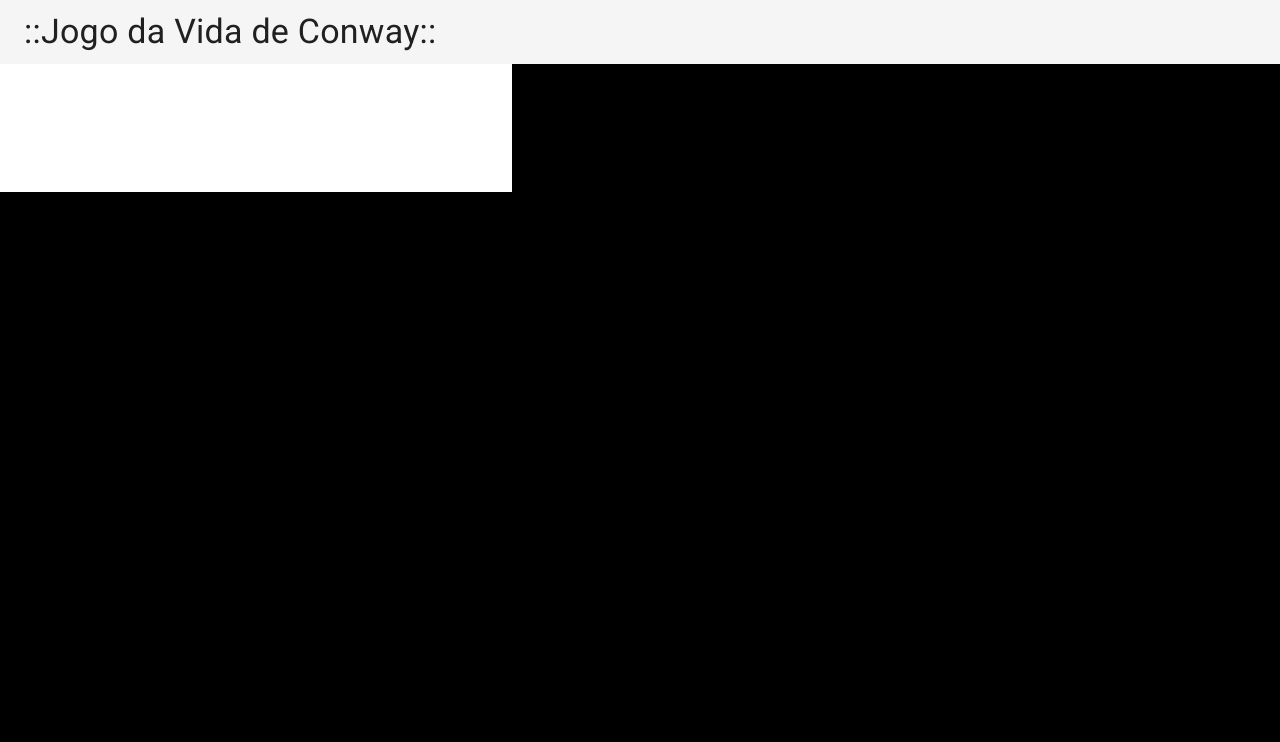
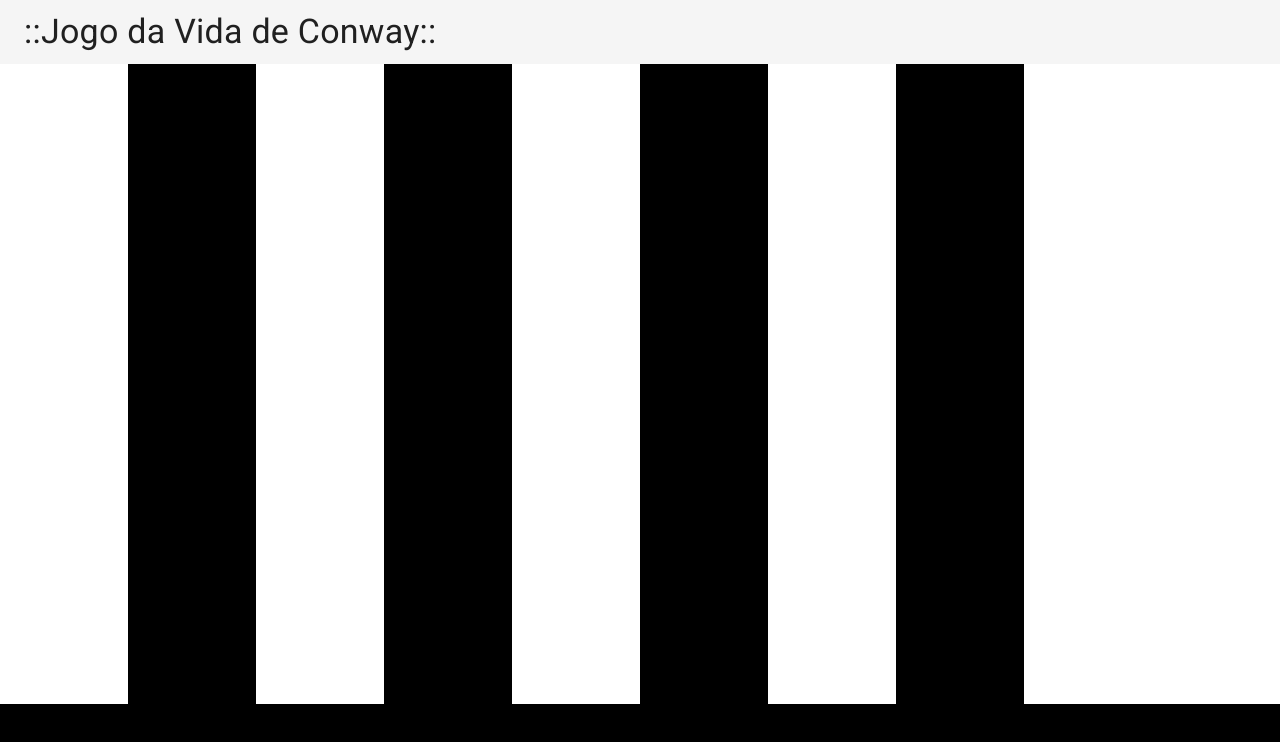
Before and after one commit to jeffersonAraujo2012/jogo-da-vida-de-conway, a React (Create React App) app: page / in a window 1280 px wide. Shown: the top 742 px of the page. Built offline with nearby package versions, Linux system fonts and the light colour scheme.

Commit message:
Classe utilitária para calculos relacionados a matriz criada e parcialmente implementada

```diff
--- a/src/App.js
+++ b/src/App.js
@@ -1,28 +1,26 @@
 import "./App.css";
-import { AppBar, Toolbar, Typography, Box} from "@material-ui/core";
 import "fontsource-roboto";
 import { useEffect } from "react";
 import MatrizDeCelulas from "./components/MatrizDeCelulas";
+import { CalculosDaMatriz } from "./components/utils/CalculosDaMatriz";
+import NavSuperior from "./components/navegacaoSuperior/NavSuperior";
 
 function App() {
   useEffect(
     () => {
-      const menuBar = document.getElementById("menuBar");
-      console.log(menuBar.offsetHeight);
+      //const larguraDoc = document.documentElement.clientHeight
+      //console.log(menuBar.offsetHeight + " " + CalculosDaMatriz.tamanhoDaCelula(100) + " " + celula.offsetHeight + " " + larguraDoc);
     }
   );
+
+  const tamanhoCelula = CalculosDaMatriz.tamanhoDaCelula(10);
+  const numLinhas = parseInt(CalculosDaMatriz.numeroDeLinhas(tamanhoCelula));
+
+  console.log(tamanhoCelula, numLinhas);
   return (
     <>
-      <Box id="menuBar" className="menuBarSup">
-        <AppBar position="static" color="default">
-          <Toolbar>
-            <Typography variant="h4" component="h3">
-              ::Jogo da Vida de Conway::
-            </Typography>
-          </Toolbar>
-        </AppBar>
-      </Box>
-      <MatrizDeCelulas/>
+      <NavSuperior/>
+      <MatrizDeCelulas numLinhas={numLinhas} tamanhoCelula={tamanhoCelula}/>
     </>
   );
 }
--- a/src/components/Celula.jsx
+++ b/src/components/Celula.jsx
@@ -1,7 +1,7 @@
 import React from 'react';
 import "./estiloCelula.css"
 
-function Celula({status}){
+function Celula({status,tamanho}){
 
     let celula;
 
@@ -9,11 +9,10 @@ function Celula({status}){
         celula = <div className="celula" style={{backgroundColor: "white"}}></div>
     }
     else {
-        celula = <div className="celula" style={{backgroundColor: "black"}}></div>
+        celula = <div className="celula" style={{backgroundColor: "black", width: tamanho}}></div>
     }
-    console.log(celula)
+
     return(
-
         celula
     );
 }
--- a/src/components/LinhaDeCelulas.jsx
+++ b/src/components/LinhaDeCelulas.jsx
@@ -1,10 +1,17 @@
 import Celula from './Celula';
 
 function LinhaDeCelulas({linhas,colunas}){
+
     return (
         <div className="linhaDeCelulas" >
             <Celula status={true}/>
+            <Celula status={false}/>
             <Celula status={true}/>
+            <Celula status={false}/>
+            <Celula status={true}/>
+            <Celula status={false}/>
+            <Celula status={true}/>
+            <Celula status={false}/>
             <Celula status={true}/>
             <Celula status={true}/>
         </div>
--- a/src/components/MatrizDeCelulas.jsx
+++ b/src/components/MatrizDeCelulas.jsx
@@ -1,10 +1,21 @@
 import React from 'react';
 import LinhaDeCelulas from './LinhaDeCelulas';
 
-function MatrizDeCelulas(){
+function MatrizDeCelulas({numLinhas, tamanhoCelula}){
+
+    const arrayLinhas = [];
+
+    for(let i  = 0; i < numLinhas; i++){
+        arrayLinhas.push(<LinhaDeCelulas key={i}/>)
+    }
+
     return (
         <div>
-            <LinhaDeCelulas/>
+            {arrayLinhas.map(
+                valor => {
+                    return valor;
+                }
+            )}
         </div>
     );
 }
--- a/src/components/estiloCelula.css
+++ b/src/components/estiloCelula.css
@@ -3,3 +3,7 @@
     width: 10vw;
     height: 10vw;
 }
+
+div{
+    font-size: 0;
+}
--- /dev/null
+++ b/src/components/navegacaoSuperior/NavSuperior.jsx
@@ -0,0 +1,19 @@
+import React from "react";
+import { AppBar, Toolbar, Typography, Box } from "@material-ui/core";
+
+function NavSuperior() {
+
+    return (
+        <Box id="menuBar" className="menuBarSup">
+        <AppBar position="static" color="default">
+            <Toolbar>
+            <Typography variant="h4" component="h3">
+                ::Jogo da Vida de Conway::
+            </Typography>
+            </Toolbar>
+        </AppBar>
+        </Box>
+    );
+}
+
+export default NavSuperior;
--- /dev/null
+++ b/src/components/utils/CalculosDaMatriz.js
@@ -0,0 +1,32 @@
+class CalculosDaMatriz{
+
+    static tamanhoDaCelula(celulasPorLinha){
+        let comprimentoDocumento = 100;
+        const tamanhoDaCelula = comprimentoDocumento / celulasPorLinha;
+        return tamanhoDaCelula;
+    }
+    static numeroDeLinhas(tamanhoDaCelula){
+        let alturaDocumento = document.documentElement.clientHeight;
+        let alturaDoMenuBar = 65;
+        let alturaDisponivelEmTela =  alturaDocumento - alturaDoMenuBar ;
+        const numeroDeLinhas = alturaDisponivelEmTela / this.vw2px(tamanhoDaCelula);
+        return numeroDeLinhas;
+    }
+
+    //Converte vw em pixels
+    static vw2px(valor){
+        let larguraDocumento = document.documentElement.clientWidth;
+        let vw = larguraDocumento/100;
+        return valor*vw;
+    }
+
+    //Converter vh em pixels
+    static vh2px(valor){
+        let alturaDocumento = document.documentElement.clientHeight;
+        let vh = alturaDocumento/100;
+        return valor*vh;
+    }
+
+}
+
+export {CalculosDaMatriz}
```
Also changed, not shown: 1 other file (tests, documents, lock files or other folders).
